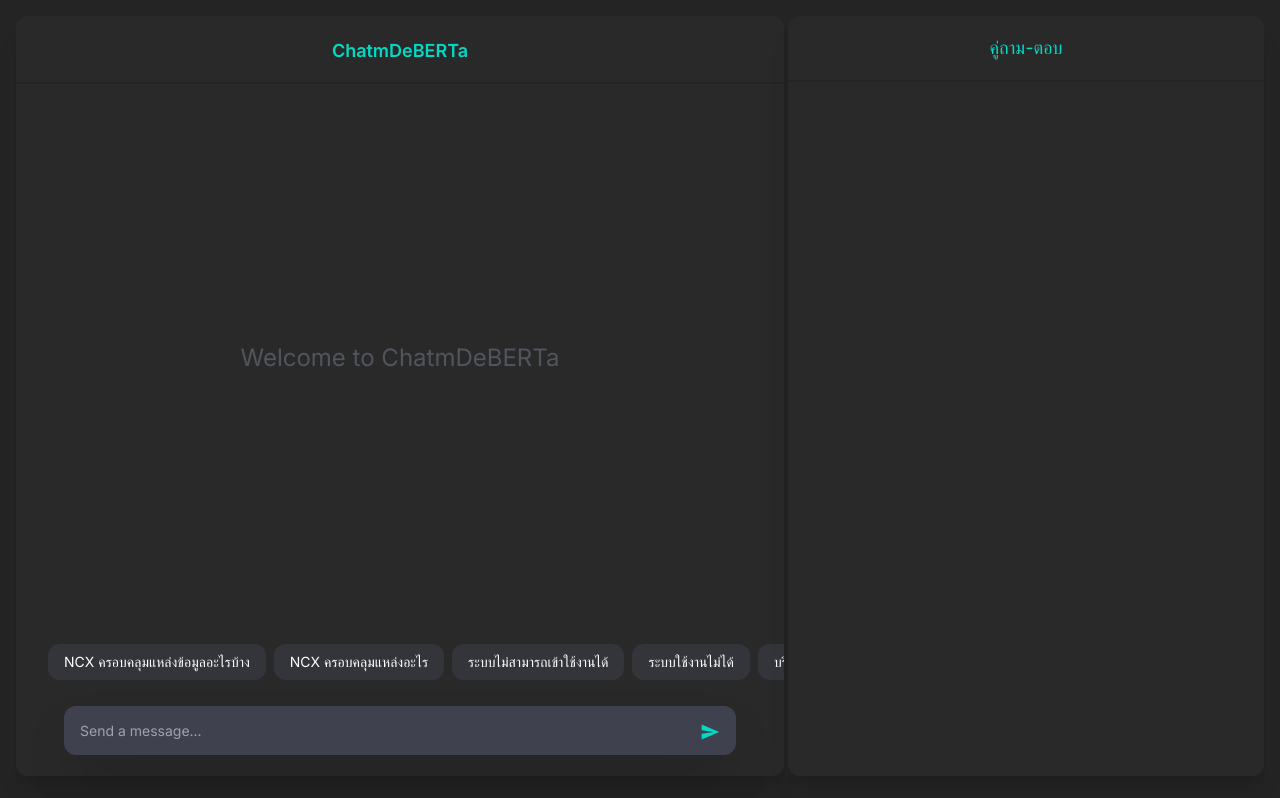
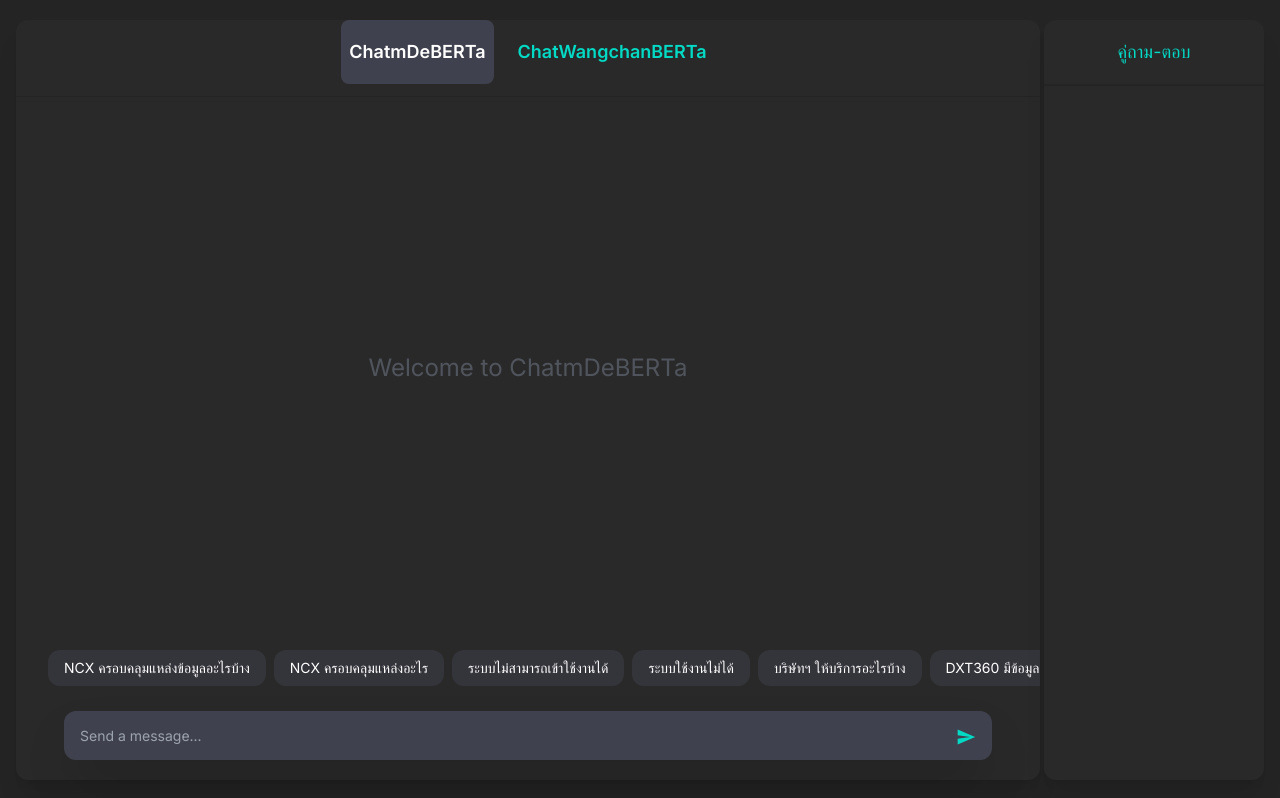
Before and after one commit to SirinootKK/demo-lstm-chatbot, a React (Vite) app: page / in a window 1280 px wide. Built offline with nearby package versions, Linux system fonts and the light colour scheme.

Commit message:
add nav of chat's type

```diff
--- a/src/components/ChatBox/ChatBox.jsx
+++ b/src/components/ChatBox/ChatBox.jsx
@@ -9,6 +9,7 @@ function ChatBox() {
   const [userMessage, setUserMessage] = useState("");
   const [isLoading, setIsLoading] = useState(false);
   const [botResponses, setBotResponses] = useState([]);
+  const [selectedChatType, setSelectedChatType] = useState("ChatmDeBERTa");
   const [examples] = useState([
     "NCX ครอบคลุมแหล่งข้อมูลอะไรบ้าง",
     "NCX ครอบคลุมแหล่งอะไร",
@@ -28,6 +29,11 @@ function ChatBox() {
         chatContainerRef.current.scrollHeight;
     }
   }, [botResponses]);
+
+  const handleChatTypeChange = (e) => {
+    setUserMessage("");
+    setSelectedChatType(e);
+  };
 
   const handleScroll = (e) => {
     const strength = Math.abs(e.deltaY);
@@ -49,8 +55,13 @@ function ChatBox() {
   const handleSubmit = async (e) => {
     e.preventDefault();
     if (!userMessage) return;
-    setUserMessage("");
     setIsLoading(true);
+
+    // API endpoint based on selected chat type
+    const apiEndpoint =
+      selectedChatType === "ChatmDeBERTa"
+        ? "/api/get_response_mde"
+        : "/api/get_response_wc";
 
     setBotResponses((prevResponses) => [
       ...prevResponses,
@@ -58,7 +69,7 @@ function ChatBox() {
     ]);
 
     try {
-      const response = await fetch("/api/get_response_mde", {
+      const response = await fetch(apiEndpoint, {
         method: "POST",
         headers: {
           "Content-Type": "application/json",
@@ -86,24 +97,85 @@ function ChatBox() {
     }
   };
 
+  // const handleSubmit = async (e) => {
+  //   e.preventDefault();
+  //   if (!userMessage) return;
+  //   setUserMessage("");
+  //   setIsLoading(true);
+
+  //   setBotResponses((prevResponses) => [
+  //     ...prevResponses,
+  //     { message: userMessage, isUserMessage: true },
+  //   ]);
+
+  //   try {
+  //     const response = await fetch("/api/get_response_mde", {
+  //       method: "POST",
+  //       headers: {
+  //         "Content-Type": "application/json",
+  //       },
+  //       body: JSON.stringify({ message: userMessage }),
+  //     });
+  //     const data = await response.json();
+
+  //     console.log("API Response:", data);
+
+  //     setBotResponses((prevResponses) => [
+  //       ...prevResponses,
+  //       {
+  //         message: data.response,
+  //         isUserMessage: false,
+  //         simitar_context: data.simitar_context,
+  //         distance: data.distance,
+  //       },
+  //     ]);
+  //   } catch (error) {
+  //     console.error("Error fetching response:", error);
+  //     window.alert("Server error. Please try again later.");
+  //   } finally {
+  //     setIsLoading(false);
+  //   }
+  // };
+
   return (
-    //flex flex-row justify-center items-center
-    <div className="h-[100dvh] w-full overflow-hidden bg-primary flex p-4">
-      {/* max-w-5xl md:h-[98vh]  w-[120vh] h-full*/}
-      <div className="w-full max-w-3xl h-[95dvh] bg-secondary md:rounded-xl shadow-xl flex flex-col">
-        <h1 className="text-center font-semibold text-secondaryLight mb-2 mt-3 text-lg h-16 flex items-center justify-center">
+    <div className="h-[100dvh] w-full overflow-hidden bg-primary flex p-4 justify-center items-center">
+      <div className="w-full md:max-w-5xl max-w-4xl h-[95dvh] bg-secondary md:rounded-xl rounded-lg shadow-xl flex flex-col">
+        {/* <h1 className="text-center font-semibold text-secondaryLight mb-2 mt-3 text-lg h-16 flex items-center justify-center">
           {isLoading ? (
             <h1 className="text-lightPurple">Loading...</h1>
           ) : (
             "ChatmDeBERTa"
           )}
-        </h1>
+        </h1> */}
+        <div className="flex justify-center items-center mb-3">
+          <button
+            className={`${
+              selectedChatType === "ChatmDeBERTa"
+                ? "bg-primaryLight text-white"
+                : "text-secondaryLight"
+            } font-semibold text-lg h-16 flex items-center justify-center p-2 mr-4 rounded-lg`}
+            onClick={() => handleChatTypeChange("ChatmDeBERTa")}
+          >
+            ChatmDeBERTa
+          </button>
+          <button
+            className={`${
+              selectedChatType === "ChatWangchanBERTa"
+                ? "bg-primaryLight text-white"
+                : "text-secondaryLight"
+            } font-semibold text-lg h-16 flex items-center justify-center p-2 rounded-lg`}
+            onClick={() => handleChatTypeChange("ChatWangchanBERTa")}
+          >
+            ChatWangchanBERTa
+          </button>
+        </div>
         <div className="h-[2px] bg-primary border-0 w-full shadow-xl" />
 
         <ChatMessages
           botResponses={botResponses}
           chatContainerRef={chatContainerRef}
           userMessage={userMessage}
+          selectedChatType={selectedChatType}
         />
 
         <ExampleList
--- a/src/components/ChatBox/ChatMessages.jsx
+++ b/src/components/ChatBox/ChatMessages.jsx
@@ -1,7 +1,16 @@
 /* eslint-disable react/prop-types */
 import { userImg, botImg } from "./images/index";
 
-function ChatMessages({ botResponses, chatContainerRef, userMessage }) {
+function ChatMessages({
+  botResponses,
+  chatContainerRef,
+  userMessage,
+  selectedChatType,
+}) {
+  const welcomeMessage =
+    selectedChatType === "ChatmDeBERTa"
+      ? "Welcome to ChatmDeBERTa"
+      : "Welcome to ChatWangchanBERTa";
   return (
     <div
       className="flex-grow overflow-auto vertical-scrollbar h-full"
@@ -10,7 +19,7 @@ function ChatMessages({ botResponses, chatContainerRef, userMessage }) {
       {botResponses.length === 0 && !userMessage && (
         <div className="flex flex-col justify-center items-center h-full">
           <h1 className="text-gray-500 opacity-60 text-2xl">
-            Welcome to ChatmDeBERTa
+            {welcomeMessage}
           </h1>
         </div>
       )}
```
